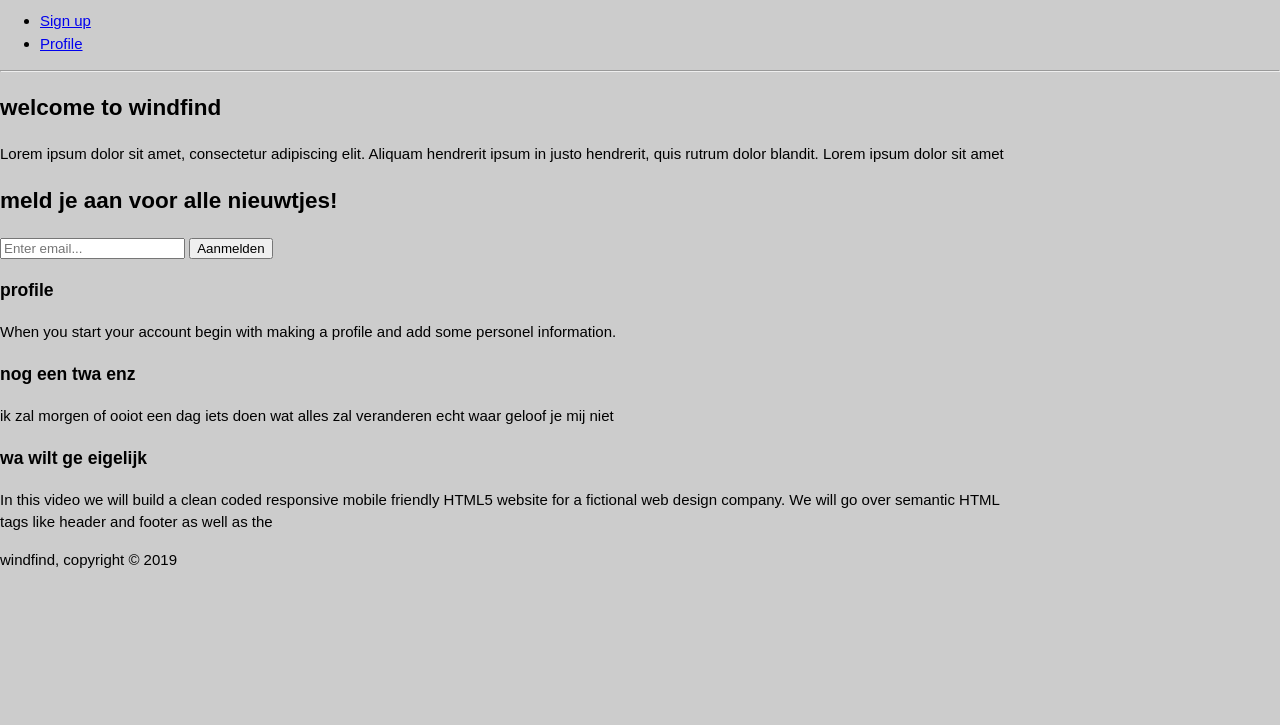
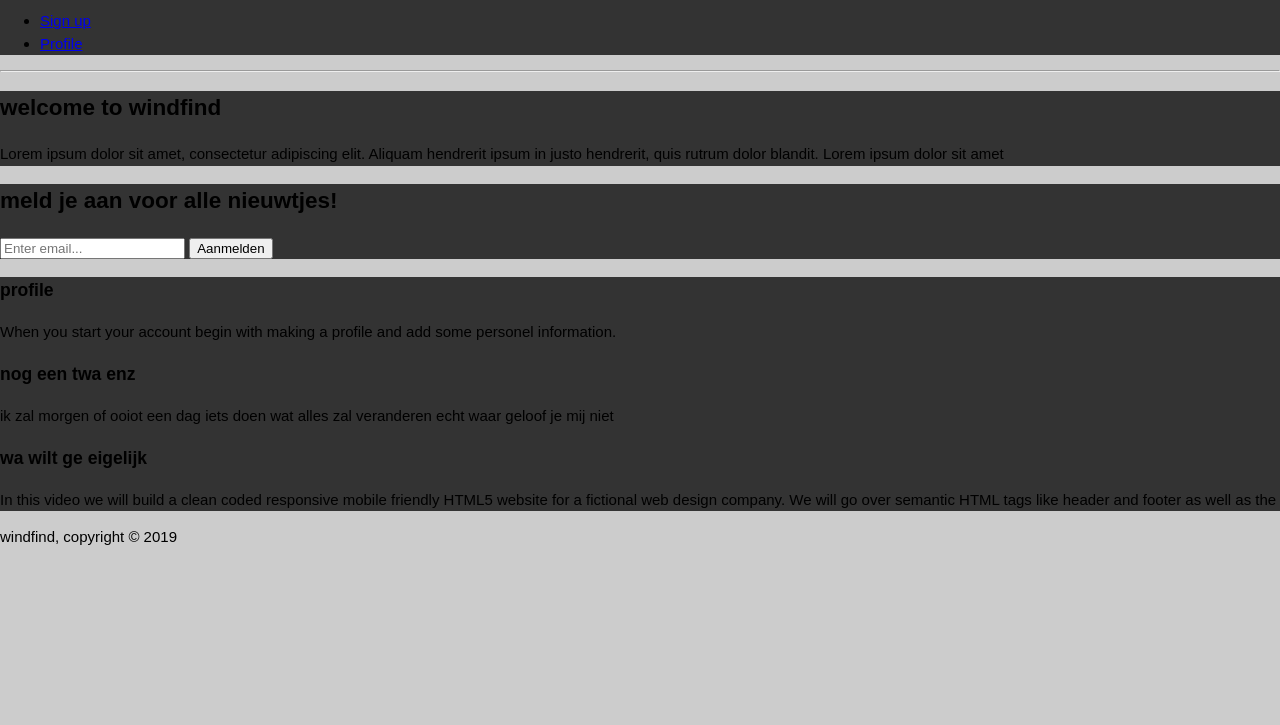
Before and after one commit to dokterhond/beginning-website, a plain HTML site: page index.html in a window 1280 px wide. Shown: the part 75-800 px from the top of the page. Drawn offline with Linux system fonts and the light colour scheme.

Commit message:
Update toets.css

```diff
--- a/toets.css
+++ b/toets.css
@@ -8,5 +8,5 @@ body{
 }
 
 .container{
-  width: 80%;
+  background-color:#333333
 }
```
